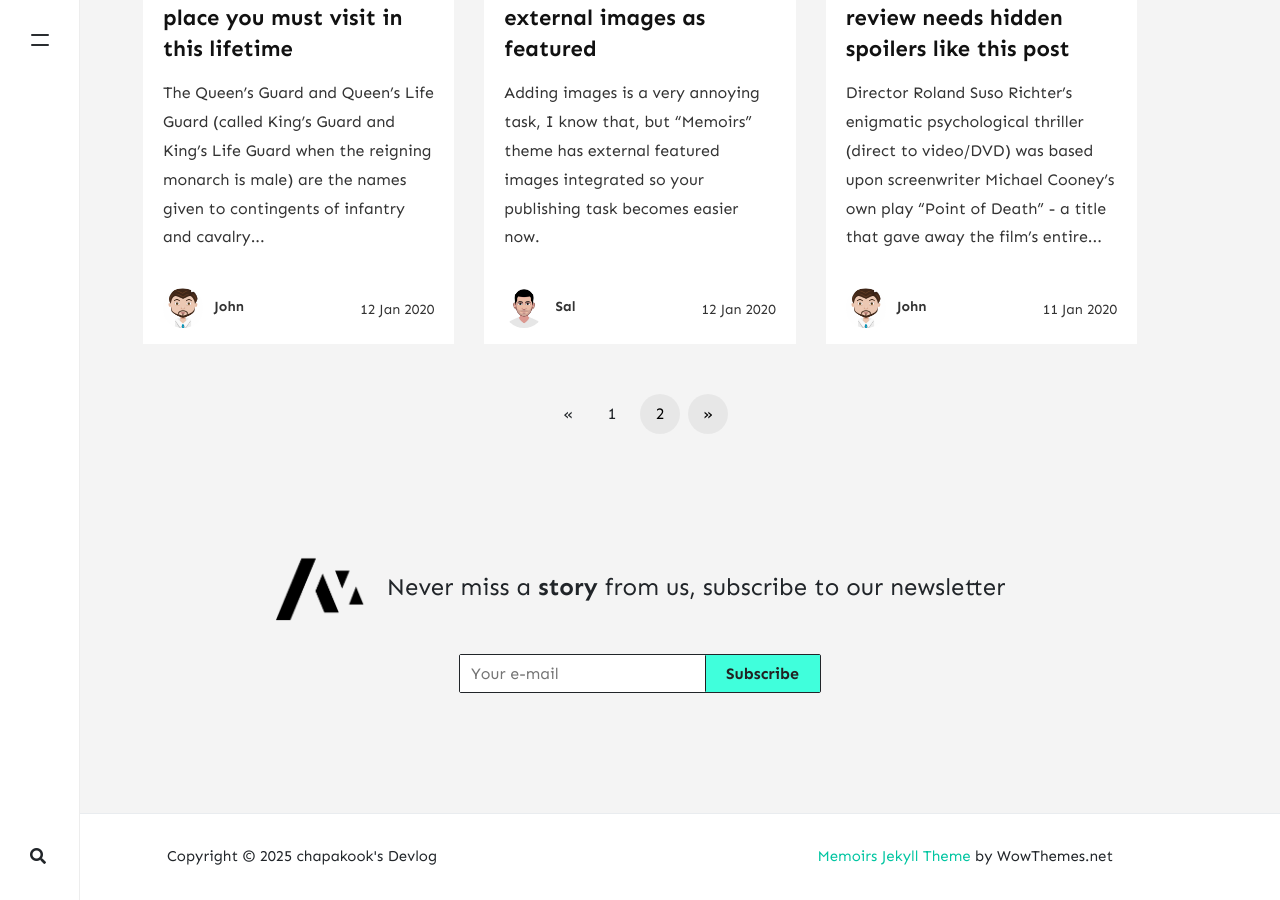
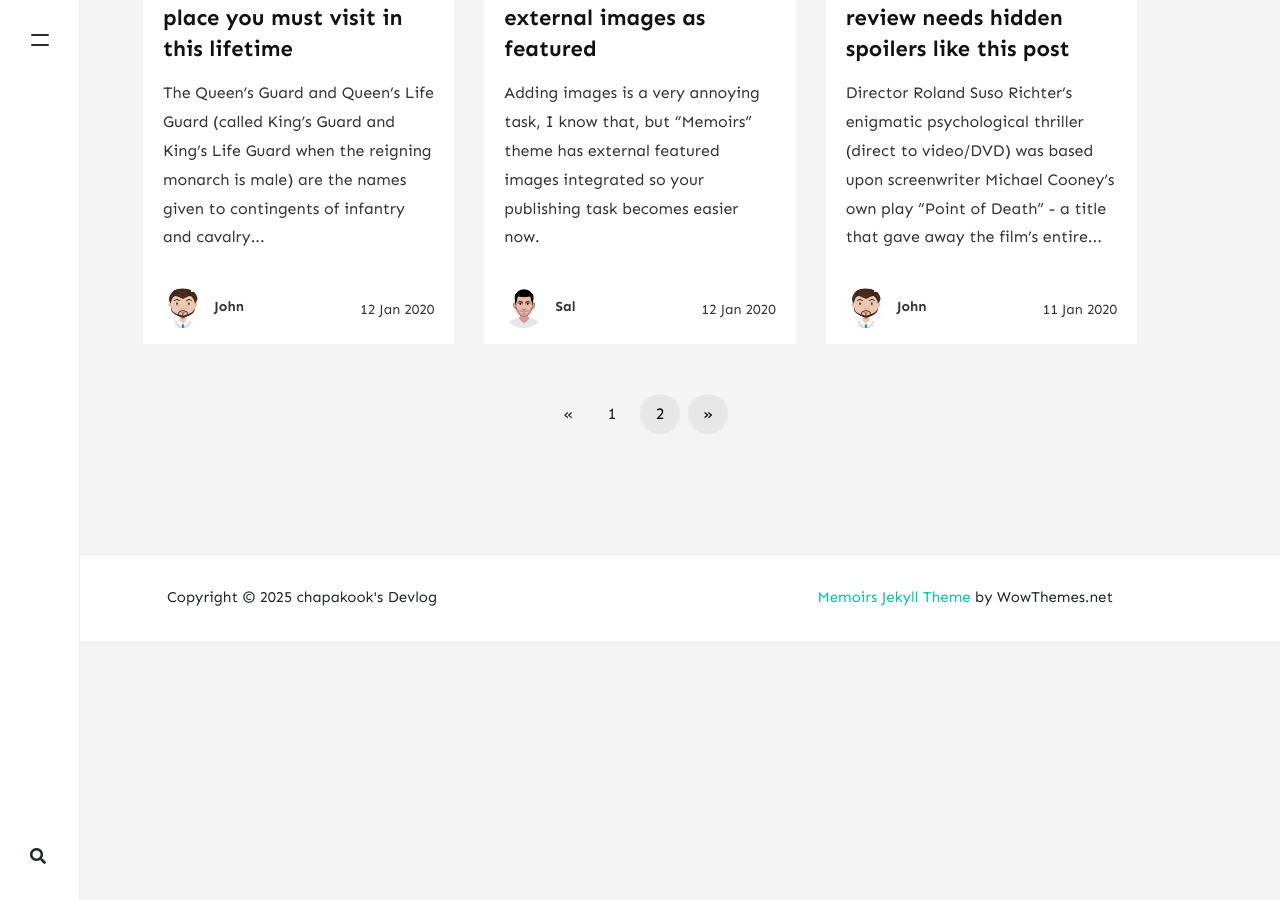
Before and after one commit to chapakook/chapakook.github.io, a Jekyll site: the page built from index.html, in a window 1280 px wide and 900 px high, scrolled down 1523 px. Built offline with Jekyll 4.4.1, drawn with Linux system fonts in a browser that asks for light colours; nearby versions of some CDN libraries; the list of posts is cut into pages by our own code; comment, search, counter and statistics services are not loaded; after the commit the page ends 2164 px from its top, so only the background shows below that.

Commit message:
update jekyll themes customized - Memoirs Jekyll Theme

```diff
--- a/_layouts/default.html
+++ b/_layouts/default.html
@@ -93,7 +93,7 @@
     {% if site.mailchimp-list %}
     <!-- Newsletter
     ================================================== -->
-    <div class="newsletter text-center">
+    <!-- <div class="newsletter text-center">
         <span class="h4"><img src="{{ site.baseurl }}/{{ site.logo }}" class="newsletter-logo" alt="{{site.title}}"> &nbsp; Never miss a <b>story</b> from us, subscribe to our newsletter</span>
         <form action="{{site.mailchimp-list}}" method="post" name="mc-embedded-subscribe-form" class="wj-contact-form validate" target="_blank" novalidate>
             <div class="mc-field-group d-inline-flex">
@@ -101,7 +101,7 @@
             <input type="submit" value="Subscribe" name="subscribe" class="heart">
             </div>
         </form>
-    </div>
+    </div> -->
     {% endif %}
 
 </div>
```
